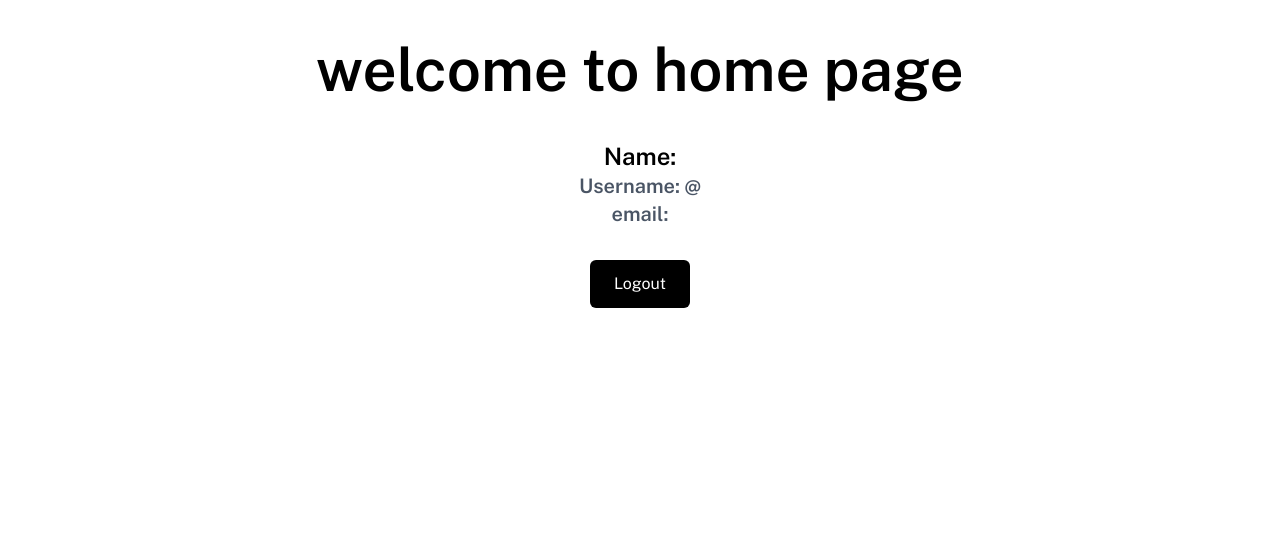
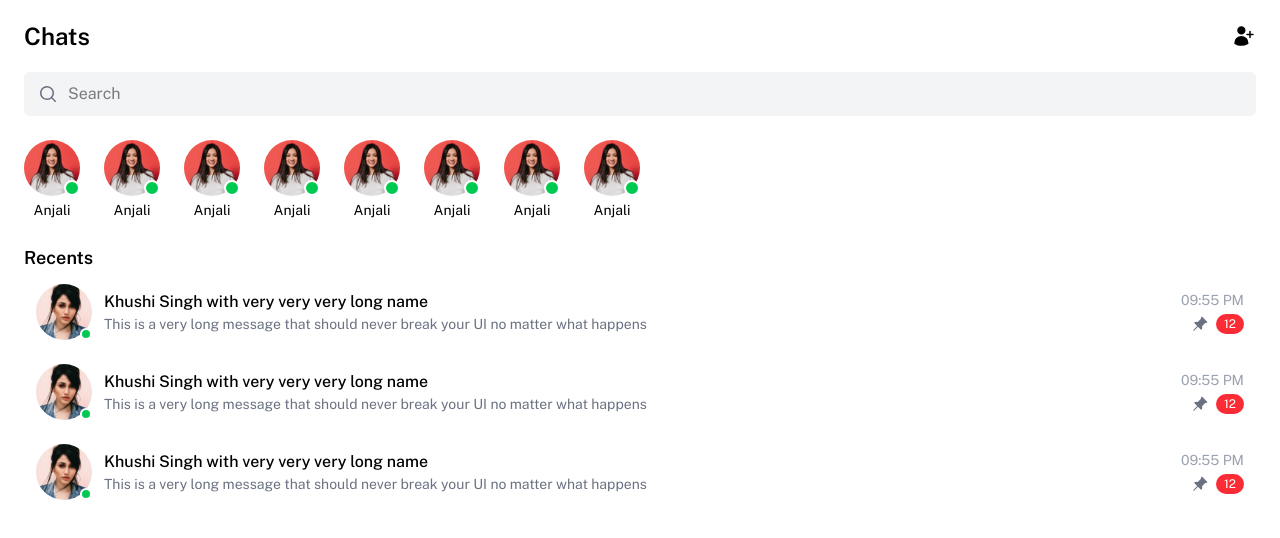
Before and after one commit to aditya5259kumar/fullstack-chat-app, a React app in the folder frontend/: page / in a window 1280 px wide. Shown: the top 538 px of the page. Built offline with nearby package versions, Linux system fonts and the light colour scheme; no server answers; sample sign-in values are in the browser's storage; the HTML template or start-up script is replaced by a standard one.

Commit message:
created many components for chat UI

```diff
--- /dev/null
+++ b/frontend/src/components/ActiveUsers.jsx
@@ -0,0 +1,20 @@
+import React from "react";
+import avatar from "../assets/avatar.webp";
+
+const ActiveUsers = ({ name = "Anjali" }) => {
+  return (
+    <div className="flex flex-col items-center shrink-0">
+      <div className="relative">
+        <img
+          src={avatar}
+          alt=""
+          className="w-14 h-14 min-w-14 min-h-14 rounded-full object-cover"
+        />
+        <span className="absolute right-0 bottom-0 w-4 h-4 rounded-full bg-green-500 border-2 border-white"></span>
+      </div>
+      <p className="text-sm mt-1">{name}</p>
+    </div>
+  );
+};
+
+export default ActiveUsers;
--- /dev/null
+++ b/frontend/src/components/SearchBar.jsx
@@ -0,0 +1,36 @@
+import React, { useState } from "react";
+import { HiMiniMagnifyingGlass, HiMiniXMark } from "react-icons/hi2";
+
+const SearchBar = () => {
+  const [searchText, setSearchText] = useState("");
+
+  function clearSearch() {
+    setSearchText("");
+  }
+
+  //   console.log("searchText-----------", searchText);
+
+  return (
+    <div className="w-full">
+      <div className="flex items-center px-1 bg-gray-100 w-full rounded-md">
+        <span className="text-xl p-2.5 text-gray-500">
+          <HiMiniMagnifyingGlass />
+        </span>
+        <input
+          type="text"
+          placeholder="Search"
+          value={searchText}
+          onChange={(e) => setSearchText(e.target.value)}
+          className="focus:outline-none w-full py-2.5"
+        />
+        {searchText.length !== 0 && (
+          <span onClick={clearSearch} className="text-xl p-2.5 cursor-pointer">
+            <HiMiniXMark />
+          </span>
+        )}
+      </div>
+    </div>
+  );
+};
+
+export default SearchBar;
--- /dev/null
+++ b/frontend/src/components/UserChatMsg.jsx
@@ -0,0 +1,69 @@
+import React, { useState } from "react";
+import avatar2 from "../assets/avatar2.jpg";
+import { BsFillPinAngleFill, BsThreeDotsVertical } from "react-icons/bs";
+
+const UserChatMsg = () => {
+  const [showMenu, setShowMenu] = useState(false);
+
+  return (
+    <div className="group flex items-center justify-between p-3 hover:bg-gray-100 cursor-pointer rounded-xl relative">
+      <div className="flex items-center gap-3 flex-1 min-w-0">
+        <div className="relative">
+          <img
+            src={avatar2}
+            alt=""
+            className="w-14 h-14 rounded-full object-cover"
+          />
+          <span className="absolute bottom-0 right-0 w-3 h-3 bg-green-500 border-2 border-white rounded-full"></span>
+        </div>
+
+        <div className="flex flex-col min-w-0 max-w-[70%]">
+  <h5 className="font-medium text-base truncate">
+    Khushi Singh with very very very long name
+  </h5>
+  <p className="text-gray-500 text-sm truncate">
+    This is a very long message that should never break your UI no matter what happens
+  </p>
+</div>
+      </div>
+
+      <div className="flex items-center gap-3 ml-2 shrink-0">
+        <div className="flex flex-col gap-1 items-end">
+          <p className="text-sm text-gray-400 whitespace-nowrap">09:55 PM</p>
+
+          <div className="flex items-center gap-2">
+            <BsFillPinAngleFill className="text-gray-500 text-base" />
+            <span className="text-white text-xs px-2 py-0.5 bg-red-500 rounded-full">
+              12
+            </span>
+          </div>
+        </div>
+
+        <div className="relative hidden group-hover:block">
+          <button
+            onClick={(e) => {
+              e.stopPropagation();
+              setShowMenu(!showMenu);
+            }}
+            className="opacity-100 transition text-gray-500"
+          >
+            <BsThreeDotsVertical />
+          </button>
+
+          {showMenu && (
+            <div className="absolute right-0 mt-2 w-32 bg-white shadow-lg rounded-md py-2 z-50">
+              <button className="block w-full text-left px-4 py-2 text-sm hover:bg-gray-100">
+                Pin Chat
+              </button>
+              <button className="block w-full text-left px-4 py-2 text-sm hover:bg-gray-100">
+                Delete
+              </button>
+            </div>
+          )}
+        </div>
+      </div>
+    </div>
+  );
+};
+
+export default UserChatMsg;
--- /dev/null
+++ b/frontend/src/pages/AllChats.jsx
@@ -0,0 +1,46 @@
+import React from "react";
+import SearchBar from "../components/SearchBar";
+import {
+  HiMiniChatBubbleLeftEllipsis,
+  HiOutlineMagnifyingGlassPlus,
+  HiPlusCircle,
+  HiUserPlus,
+} from "react-icons/hi2";
+import ActiveUsers from "../components/ActiveUsers";
+import UserChatMsg from "../components/UserChatMsg";
+
+const AllChats = () => {
+  return (
+    <div className="px-6">
+      <div className="flex justify-between items-center my-5">
+        <h3 className="text-2xl font-semibold">Chats</h3>
+        <span className="text-2xl">
+          <HiUserPlus />
+        </span>
+      </div>
+
+      <SearchBar />
+
+      <div className="my-6 flex gap-6 flex-nowrap items-center overflow-x-auto scroll-smooth [scrollbar-width:none]">
+        <ActiveUsers />
+        <ActiveUsers />
+        <ActiveUsers />
+        <ActiveUsers />
+        <ActiveUsers />
+        <ActiveUsers />
+        <ActiveUsers />
+        <ActiveUsers />
+      </div>
+
+      <h4 className="text-lg font-semibold">Recents</h4>
+
+      <div className="flex flex-col">
+        <UserChatMsg />
+        <UserChatMsg />
+        <UserChatMsg />
+      </div>
+    </div>
+  );
+};
+
+export default AllChats;
--- a/frontend/src/pages/Home.jsx
+++ b/frontend/src/pages/Home.jsx
@@ -1,23 +1,21 @@
 import React, { useEffect } from "react";
-import { userLogout } from "../redux/slices/authSlice";
+// import { userLogout } from "../redux/slices/authSlice";
 import { myProfile } from "../redux/slices/userSlice";
 import { useDispatch, useSelector } from "react-redux";
-import { useNavigate } from "react-router";
+// import { useNavigate } from "react-router";
+import AllChats from "./AllChats";
 
 const Home = () => {
-  const {
-    data,
-    loading,
-  } = useSelector((state) => state.user);
+  const { data, loading } = useSelector((state) => state.user);
   const dispatch = useDispatch();
-  const navigate = useNavigate();
+  // const navigate = useNavigate();
 
   console.log("data---------------------", data);
 
-  function logOutHandler() {
-    dispatch(userLogout());
-    navigate("/login");
-  }
+  // function logOutHandler() {
+  //   dispatch(userLogout());
+  //   navigate("/login");
+  // }
 
   useEffect(() => {
     dispatch(myProfile());
@@ -28,8 +26,8 @@ const Home = () => {
   }
 
   return (
-    <div className="flex flex-col items-center justify-center">
-      <h1 className="py-10 text-center text-6xl font-semibold">
+    <div className="">
+      {/* <h1 className="py-10 text-center text-6xl font-semibold">
         welcome to home page
       </h1>
       <div className="text-center mb-8">
@@ -46,7 +44,9 @@ const Home = () => {
         className="bg-black text-white px-6 py-3 rounded-md mx-auto"
       >
         Logout
-      </button>
+      </button> */}
+
+      <AllChats />
     </div>
   );
 };
```
Also changed, not shown: frontend/src/assets/avatar.webp (added), frontend/src/assets/avatar2.jpg (added).
